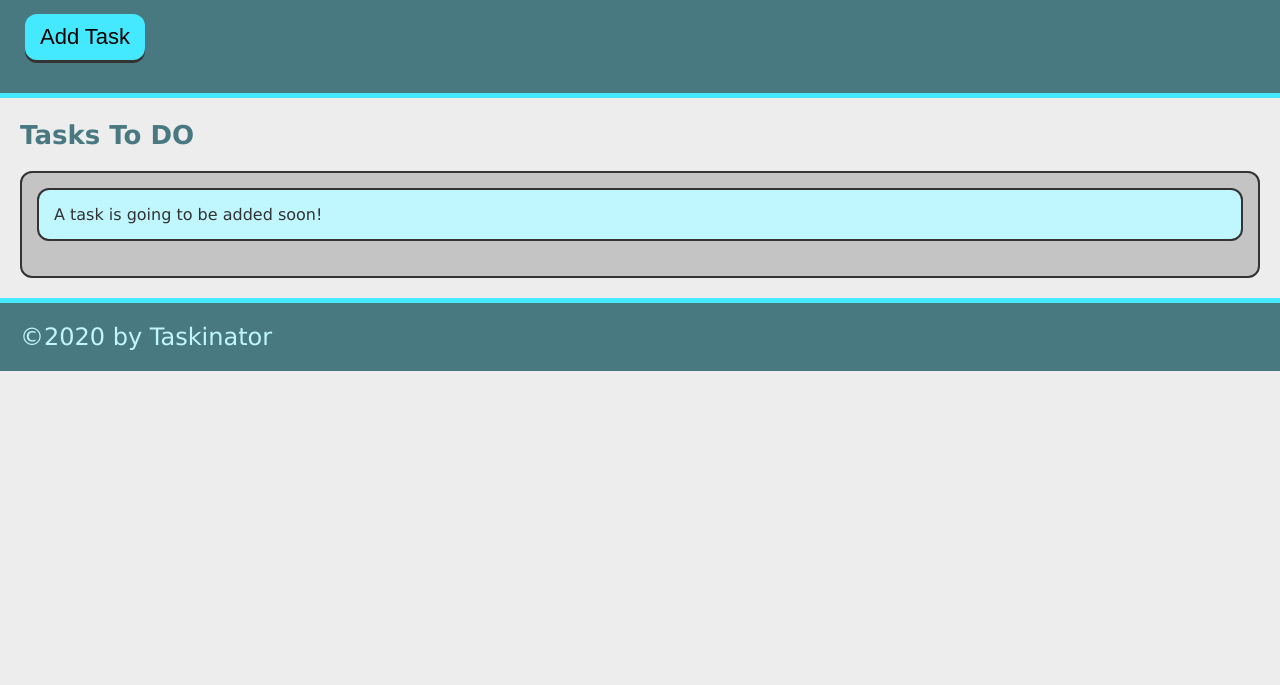
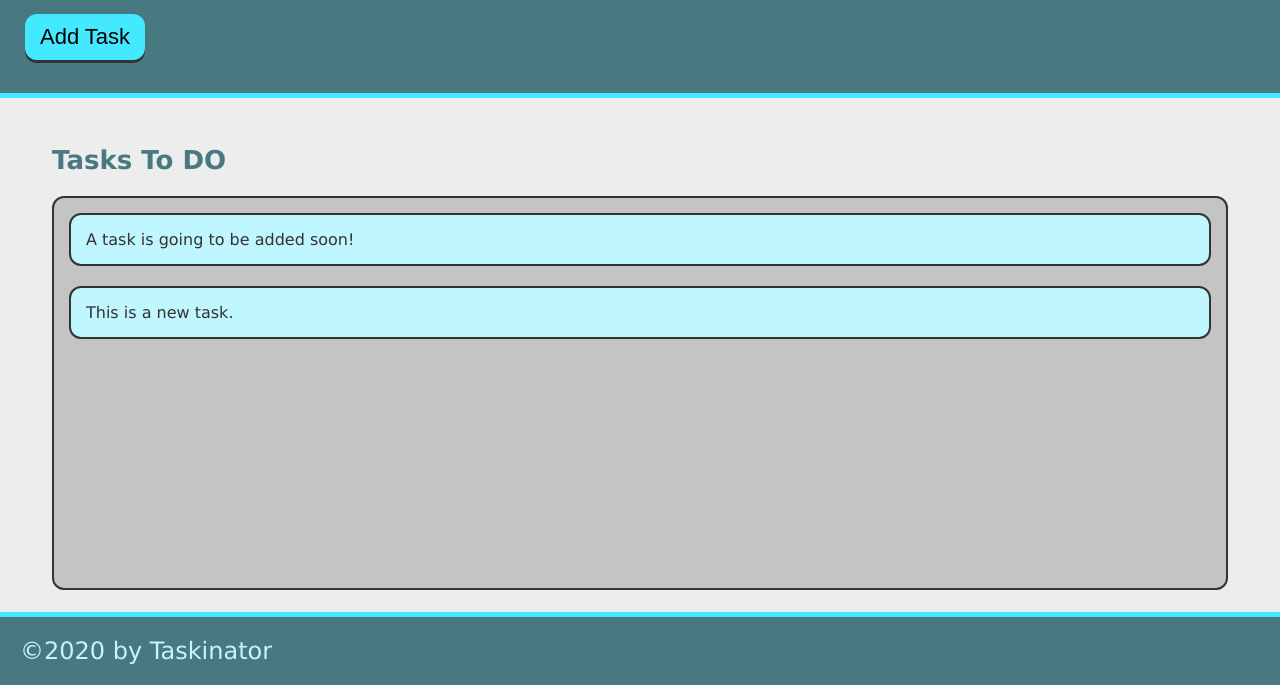
Before and after one commit to NIKO09ES/taskinator, a plain HTML site: page index.html in a window 1280 px wide. Both pictures are taken after a click on the button "Add Task". Shown: the part 115-800 px from the top of the page. Drawn offline with Linux system fonts and the light colour scheme.

Commit message:
add new task function in js

```diff
--- a/assets/js/script.js
+++ b/assets/js/script.js
@@ -0,0 +1,11 @@
+var buttonEl = document.querySelector("#save-task");
+var tasksToDoEl = document.querySelector("#tasks-to-do");
+
+var createTaskHandler = function() {
+    var listItemEl = document.createElement("li");
+    listItemEl.className = "task-item";
+    listItemEl.textContent = "This is a new task.";
+    tasksToDoEl.appendChild(listItemEl);
+}
+
+buttonEl.addEventListener("click", createTaskHandler);
--- a/index.html
+++ b/index.html
@@ -12,13 +12,13 @@
     <header>
         <h1 class="page-title">Taskinator</h1>
         <p>Click the button below to add a new task!</p>
-        <button class="btn">Add Task</button>
+        <button class="btn" id="save-task">Add Task</button>
     </header>
 
-    <main>
+    <main class="page-content">
         <section class="task-list-wrapper">
             <h2 class="list-title">Tasks To DO</h2>
-            <ul class="task-list">
+            <ul class="task-list" id="tasks-to-do">
                 <li class="task-item">A task is going to be added soon!</li>
             </ul>
         </section>
```
